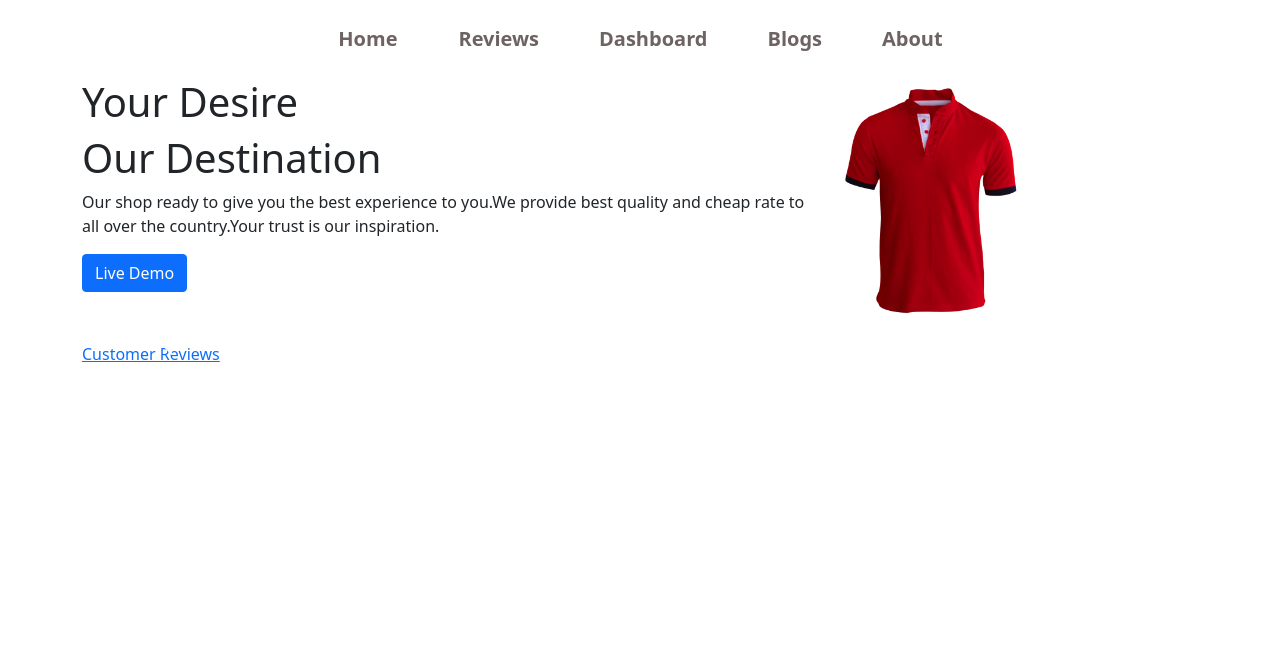
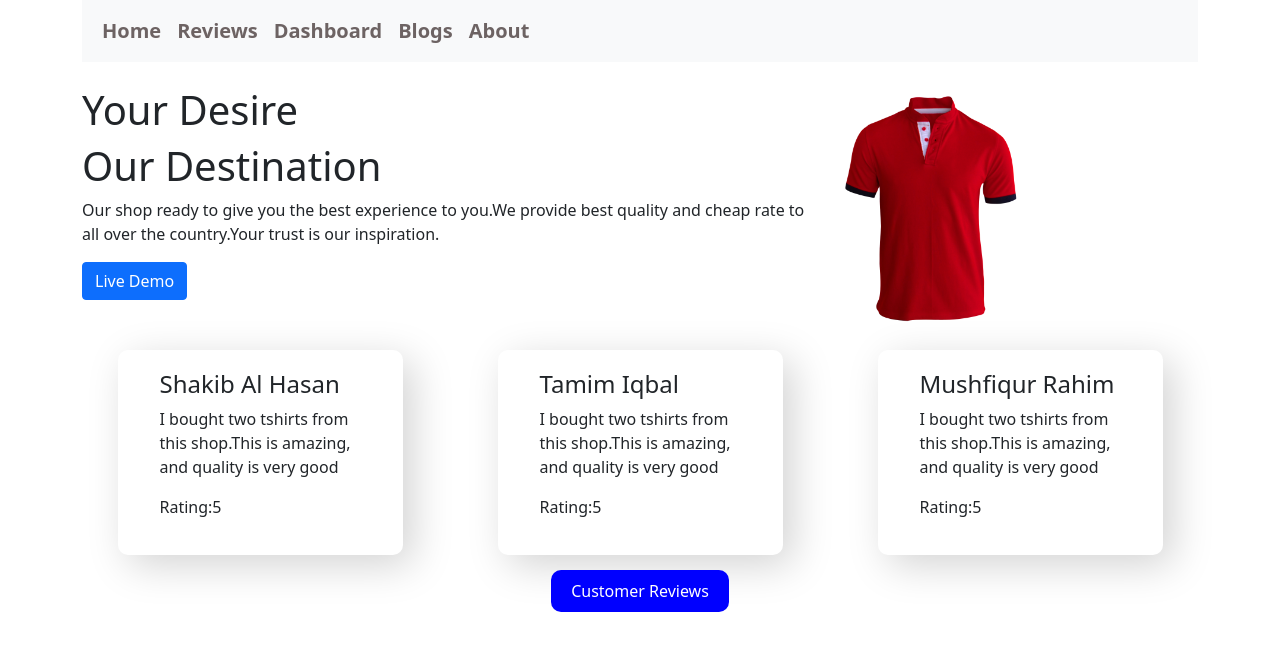
Before and after one commit to Shafak93/cloth-store, a React (Create React App) app: page / in a window 1280 px wide. Shown: the top 650 px of the page. Built offline with nearby package versions, Linux system fonts and the light colour scheme.

Commit message:
customer review style and navigation bar design

```diff
--- a/src/App.js
+++ b/src/App.js
@@ -4,15 +4,15 @@ import About from './Components/About/About';
 import Blogs from './Components/Blogs/Blogs';
 import Dashboard from './Components/Dashboard/Dashboard';
 import Home from './Components/Home/Home';
-import Navbar from './Components/Navbar/Navbar';
 import Reviews from './Components/Reviews/Reviews';
 import 'bootstrap/dist/css/bootstrap.min.css';
 import NotFound from './Components/NotFound/NotFound';
+import Navigation from './Components/Navigation/Navigation';
 
 function App() {
   return (
-    <div className="App Container">
-      <Navbar></Navbar>
+    <div className="App">
+      <Navigation></Navigation>
       <Routes>
          <Route path='/' element={<Home></Home>}></Route>
          <Route path = '/reviews' element={<Reviews></Reviews>}></Route>
--- a/src/Components/Blogs/Blogs.js
+++ b/src/Components/Blogs/Blogs.js
@@ -3,7 +3,14 @@ import React from 'react';
 const Blogs = () => {
     return (
         <div>
-            <h1>This is blogs</h1>
+            <h1>Context API</h1>
+            <p>Generally we pass data using props in react. If we need to pass data to grand child component we have to first pass data to the first child component.then the child component pass data to it's child component using props.Then the grand child component get the data and use the data. But using context api we can get rid of the fact. Using context api a component can pass data to it's all child and grand child component.that's why we can use data in any child component using context api.</p>
+            <h1>Semantic Tag</h1>
+            <p>Semantic tag describe the purpose of the element and the type of content indisde that element. In modern web browser
+semantic tag is very important. Browser can understant what type of this element to be shown .
+By adding semantic tags to our document, we provide additional information about that document.
+That clarity is also communicated with search engines, ensuring that the right pages are delivered for the right queries.
+Semantic HTML tags provide information about the contents of those tags that goes beyond just how they look on a page.</p>
         </div>
     );
 };
--- a/src/Components/Chart/Chart.js
+++ b/src/Components/Chart/Chart.js
@@ -43,8 +43,8 @@ const Chart = () => {
     ]
     return (
         <div>
-            <ResponsiveContainer  width={700} height={250}>
-            <BarChart data={data}>
+
+            <BarChart width={700} height={250} data={data}>
                 <CartesianGrid strokeDasharray="3 3" />
                 <XAxis dataKey="month" />
                 <YAxis />
@@ -53,10 +53,10 @@ const Chart = () => {
                 <Bar dataKey="revenue" fill="#8884d8" />
                 <Bar dataKey="investment" fill="#82ca9d" />
             </BarChart>
-            </ResponsiveContainer>
 
-            <ResponsiveContainer width={700} height={250}>
-            <LineChart className='mt-4'  data={data}
+
+
+            <LineChart width={700} height={250}  data={data}
                 margin={{ top: 5, right: 30, left: 20, bottom: 5 }}>
                 <CartesianGrid strokeDasharray="3 3" />
                 <XAxis dataKey="month" />
@@ -66,7 +66,7 @@ const Chart = () => {
                 <Line type="monotone" dataKey="revenue" stroke="#8884d8" />
                 <Line type="monotone" dataKey="investment" stroke="#82ca9d" />
             </LineChart>
-            </ResponsiveContainer>
+
 
 
         </div>
--- /dev/null
+++ b/src/Components/CustomerReview/CustomerReview.css
@@ -0,0 +1,9 @@
+.review{
+    /* border: 1px solid gray; */
+
+    box-shadow: 10px 10px 40px lightgray;
+    border-radius: 10px;
+}
+.review-body{
+    padding: 20px 30px;
+}
--- a/src/Components/CustomerReview/CustomerReview.js
+++ b/src/Components/CustomerReview/CustomerReview.js
@@ -1,25 +1,18 @@
 import React from 'react';
 import { Carousel } from 'react-bootstrap';
+import './CustomerReview.css'
 
 const CustomerReview = (props) => {
     const {name, reviewText, rating } = props.review
     return (
-        <div>
+            <div className=' review d-flex flex-column align-items-center w-25'>
+           <div className='review-body'>
+            <h4>{name}</h4>
+            <p>{reviewText}</p>
+            <p>Rating:{rating}</p>
+           </div>
+        </div>
 
-            <Carousel>
-            <Carousel.Item>
-                <Carousel.Caption>
-                <h3>{name}</h3>
-                    <p>{reviewText}</p>
-                    <p>Rating: {rating} </p>
-                </Carousel.Caption>
-            </Carousel.Item>
-            </Carousel>
-
-           {/* <h1>{name}</h1>
-           <p>Review: {reviewText}</p>
-           <p>Rating:{rating}</p> */}
-        </div>
     );
 };
 
--- a/src/Components/Home/Home.css
+++ b/src/Components/Home/Home.css
@@ -0,0 +1,13 @@
+
+.btn-review{
+    text-decoration: none;
+    background-color: blue;
+    padding: 10px 20px;
+    border-radius: 10px;
+    color: white;
+}
+.btn-review:hover{
+    border: 1px solid blue;
+    background-color: white;
+    color: blue;
+}
--- a/src/Components/Home/Home.js
+++ b/src/Components/Home/Home.js
@@ -4,15 +4,15 @@ import { Link } from 'react-router-dom';
 import tshirt from '../../assets/images/tshirt.png'
 import useReviews from '../../hooks/useReviews';
 import CustomerReview from '../CustomerReview/CustomerReview';
+import './Home.css'
 
 const Home = () => {
     const [reviews, setReviews] = useReviews()
     const customerReview = reviews.slice(0,3)
-    // console.log(customerReview)
 
     return (
         <main className='container'>
-            <div className=' d-flex justify-content-space-between row'>
+            <div className='row'>
             <div className="col-md-8">
                 <h1>Your Desire</h1>
                 <h1>Our Destination</h1>
@@ -24,13 +24,17 @@ const Home = () => {
             </div>
 
         </div>
-        <div className='mt-4 row'>
-            {
-                customerReview.map((review) => <CustomerReview key ={review.id} review = {review}></CustomerReview>)
-            }
+        <div className='d-flex flex-column  align-items-center'>
+            <div className='customer-review mt-4 row justify-content-around'>
+                {
+                    customerReview.map((review) => <CustomerReview key ={review.id} review = {review}></CustomerReview>)
+                }
 
+            </div>
+            <div className='py-4'>
+            <Link to='reviews' className='btn-review' >Customer Reviews</Link>
+            </div>
         </div>
-        <Link to='reviews' >Customer Reviews</Link>
         </main>
     );
 };
--- a/src/Components/Navbar/Navbar.js
+++ /dev/null
@@ -1,23 +0,0 @@
-import React from 'react';
-import { Container } from 'react-bootstrap';
-import { Link } from 'react-router-dom';
-
-import './Navbar.css'
-
-
-const Navbar = () => {
-    return (
-        <div className='container d-flex justify-content-center ' >
-
-            <nav className='nav-items p-4'>
-                <Link className='item m-3' to='/'>Home</Link>
-                <Link className='item' to='reviews'>Reviews</Link>
-                <Link className='item' to='dashboard'>Dashboard</Link>
-                <Link className='item' to='blogs'>Blogs</Link>
-                <Link className='item' to='about'>About</Link>
-            </nav>
-        </div>
-    );
-};
-
-export default Navbar;
--- a/src/Components/Navbar/Navbar.css
+++ b/src/Components/Navigation/Navigation.css
@@ -1,14 +1,8 @@
-/* .nav-items{
-    display: flex;
-    justify-content: center;
-
-} */
 .item{
-    margin: 15px;
-    padding: 15px;
+    /* margin: .6rem; */
+    /* padding: .2rem; */
     text-decoration: none;
     color: rgb(109, 99, 99);
-
     font-size: 20px;
     font-weight: bold;
 }
--- /dev/null
+++ b/src/Components/Navigation/Navigation.js
@@ -0,0 +1,31 @@
+import React from 'react';
+import { Container, Nav, Navbar } from 'react-bootstrap';
+import { Link } from 'react-router-dom';
+import './Navigation.css'
+
+const Navigation = () => {
+    return (
+        <div className='container'>
+            <nav className='nav-items pb-4'>
+            <Navbar bg="light" expand="lg">
+                <Container>
+
+                    <Navbar.Toggle aria-controls="basic-navbar-nav" />
+                    <Navbar.Collapse id="basic-navbar-nav">
+                    <Nav className="me-auto">
+                        <Nav.Link> <Link className='item' to='/'>Home</Link></Nav.Link>
+                        <Nav.Link ><Link className='item' to='reviews'>Reviews</Link></Nav.Link>
+                        <Nav.Link > <Link className='item' to='dashboard'>Dashboard</Link></Nav.Link>
+                        <Nav.Link > <Link className='item' to='blogs'>Blogs</Link></Nav.Link>
+                        <Nav.Link ><Link className='item' to='about'>About</Link></Nav.Link>
+                    </Nav>
+                    </Navbar.Collapse>
+                </Container>
+            </Navbar>
+            </nav>
+        </div>
+
+    );
+};
+
+export default Navigation;
```
